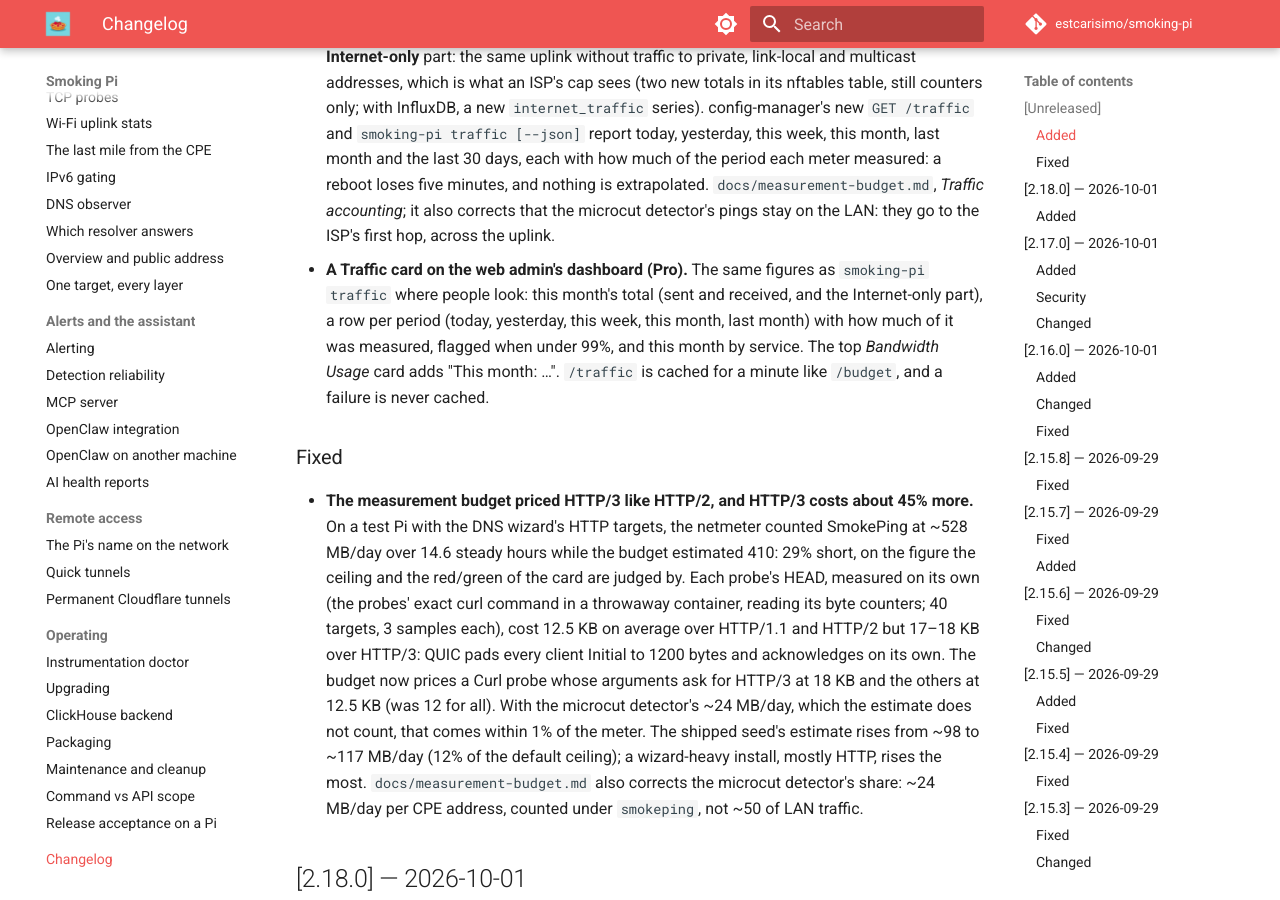
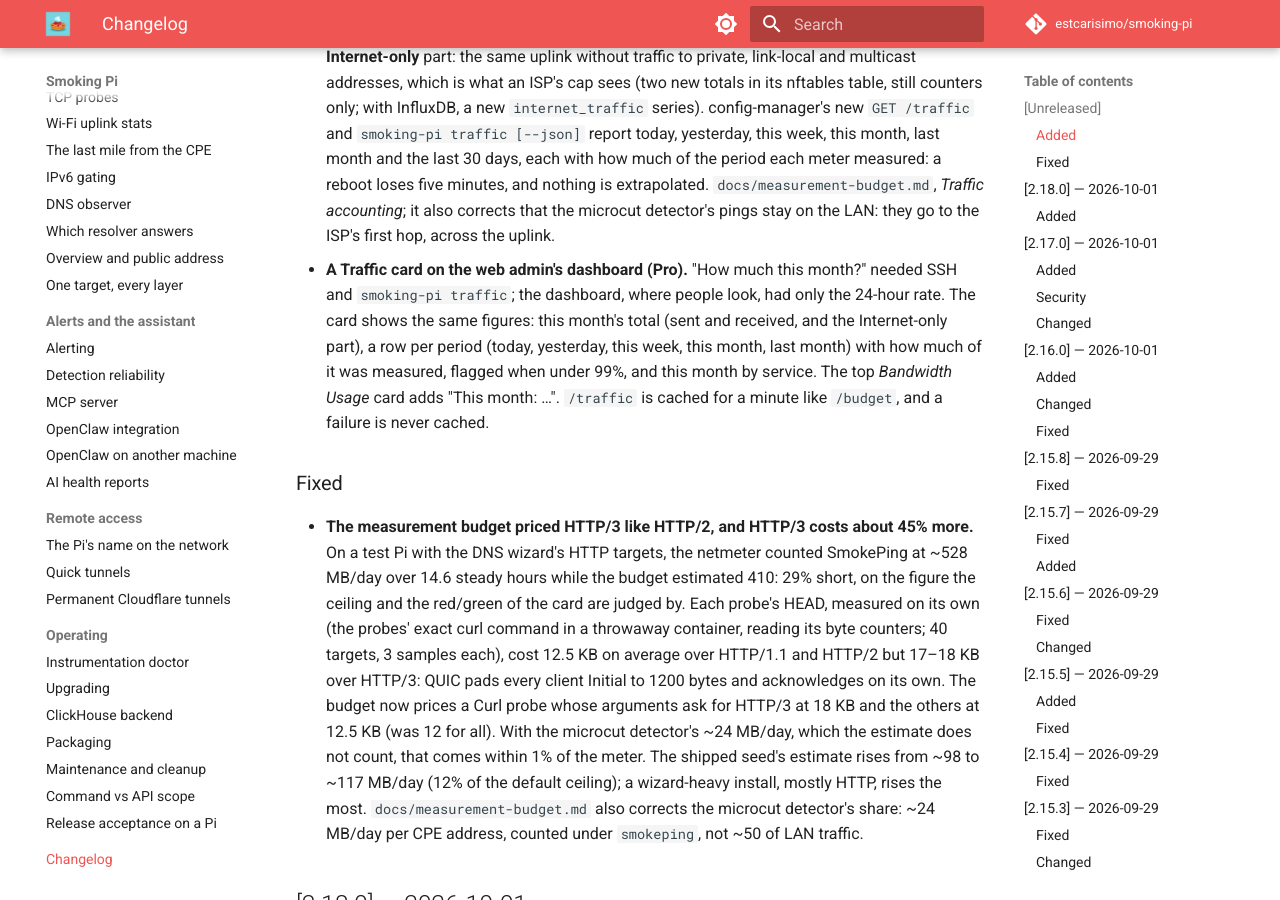
Before and after one commit to estcarisimo/smoking-pi, an MkDocs documentation site: the page built from docs/changelog.md, in a window 1280 px wide and 900 px high, scrolled down 842 px. Built offline with MkDocs 1.6.1 and Material for MkDocs 9.7.7, drawn with Linux system fonts in a browser that asks for light colours; comment, search, counter and statistics services are not loaded.

Commit message:
fix(web-admin): address review: table headers and labels, a non-color partial cue, one byte-format table pinned in both suites
Co-Authored-By: Claude Opus 5.5 <noreply@anthropic.com>

```diff
--- a/CHANGELOG.md
+++ b/CHANGELOG.md
@@ -44,8 +44,9 @@ version gets a matching GitHub release and git tag.
   minutes, and nothing is extrapolated. `docs/measurement-budget.md`, *Traffic
   accounting*; it also corrects that the microcut detector's pings stay on
   the LAN: they go to the ISP's first hop, across the uplink.
-- **A Traffic card on the web admin's dashboard (Pro).** The same
-  figures as `smoking-pi traffic` where people look: this month's total
+- **A Traffic card on the web admin's dashboard (Pro).** "How much this
+  month?" needed SSH and `smoking-pi traffic`; the dashboard, where people
+  look, had only the 24-hour rate. The card shows the same figures: this month's total
   (sent and received, and the Internet-only part), a row per period
   (today, yesterday, this week, this month, last month) with how much of
   it was measured, flagged when under 99%, and this month by service. The
```
Also changed, not shown: shared/modules/web-admin/app/templates/dashboard.html (+6 -6 lines), 4 other files.
